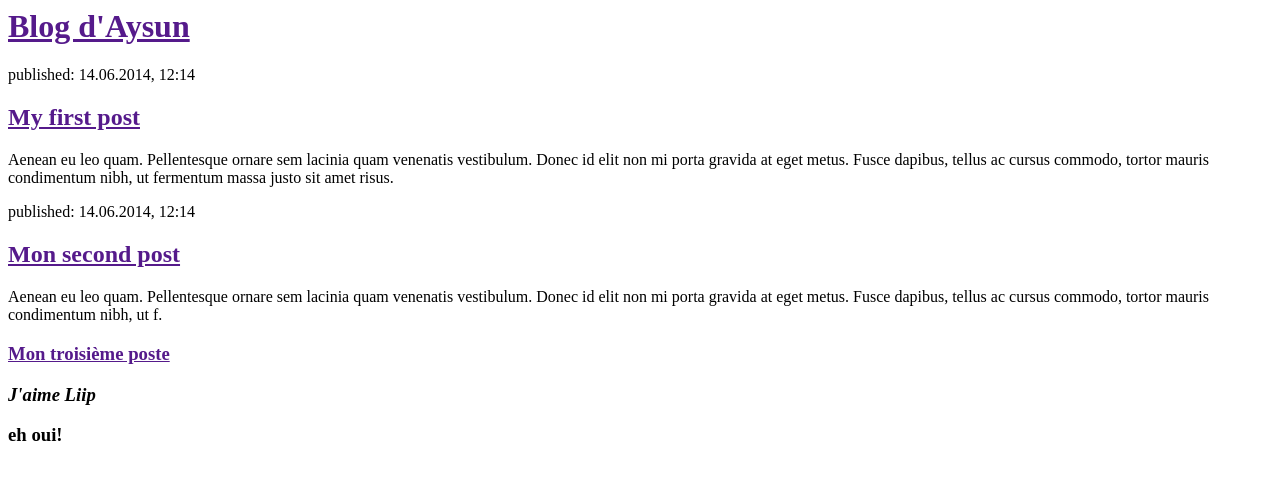
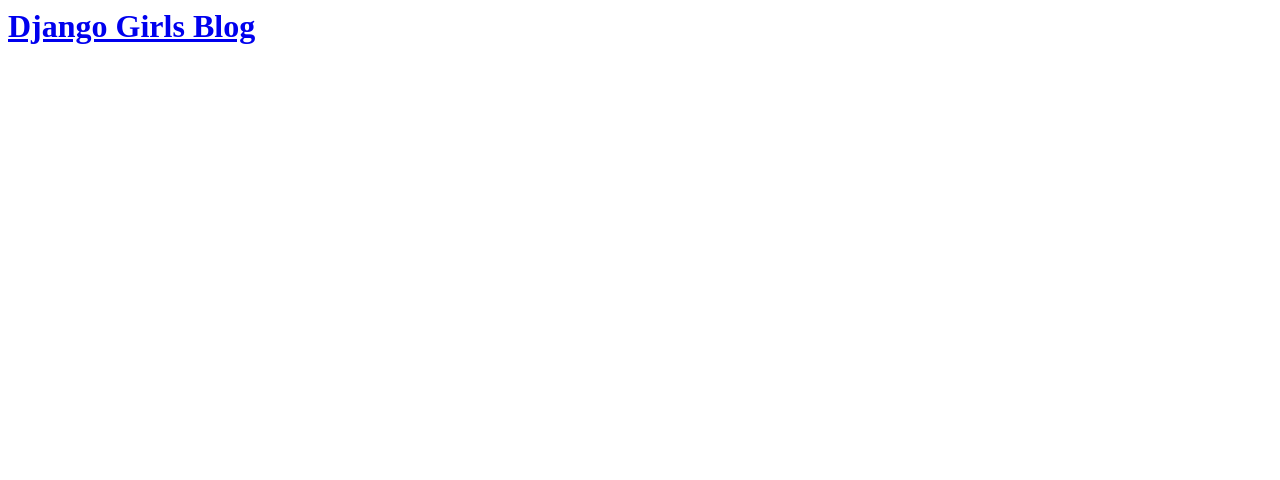
Before and after one commit to Aysun86/my-first-blog, a Django app: page / in a window 1280 px wide. Shown: the top 480 px of the page. Run offline with Django 3.2, Linux system fonts and the light colour scheme; tables that the repository leaves empty hold one stand-in row (values such as "Sample post").

Commit message:
Modified templates to display posts from database.

```diff
--- a/blog/templates/blog/post_list.html
+++ b/blog/templates/blog/post_list.html
@@ -4,30 +4,17 @@
     </head>
     <body>
         <div>
-            <h1><a href="">Blog d'Aysun</a></h1>
+    <h1><a href="/">Django Girls Blog</a></h1>
+</div>
 
-            {% for post in posts %}
-    		{{ post }}
-		{% endfor %}
+{% for post in posts %}
+    <div>
+        <p>publié: {{ post.published_date }}</p>
+        <h1><a href="">{{ post.title }}</a></h1>
+        <p>{{ post.text|linebreaksbr }}</p>
 
-        </div>
+    </div>
 
-        <div>
-            <p>published: 14.06.2014, 12:14</p>
-            <h2><a href="">My first post</a></h2>
-            <p>Aenean eu leo quam. Pellentesque ornare sem lacinia quam venenatis vestibulum. Donec id elit non mi porta gravida at eget metus. Fusce dapibus, tellus ac cursus commodo, tortor mauris condimentum nibh, ut fermentum massa justo sit amet risus.</p>
-        </div>
-
-        <div>
-            <p>published: 14.06.2014, 12:14</p>
-            <h2><a href="">Mon second post</a></h2>
-            <p>Aenean eu leo quam. Pellentesque ornare sem lacinia quam venenatis vestibulum. Donec id elit non mi porta gravida at eget metus. Fusce dapibus, tellus ac cursus commodo, tortor mauris condimentum nibh, ut f.</p>
-        </div>
-
-        <div>
-        <h3><a href="">Mon troisième poste</a>
-        	<p><em>J'aime Liip</em></p>
-        	<strong>eh oui!</strong>
-        	</div>
+{% endfor %}
     </body>
 </html>
```
